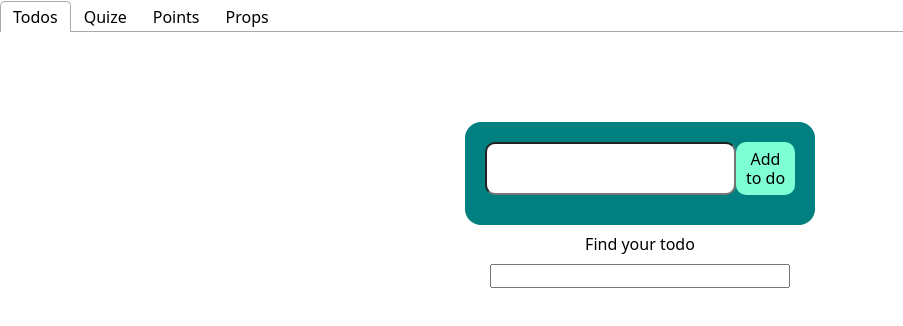
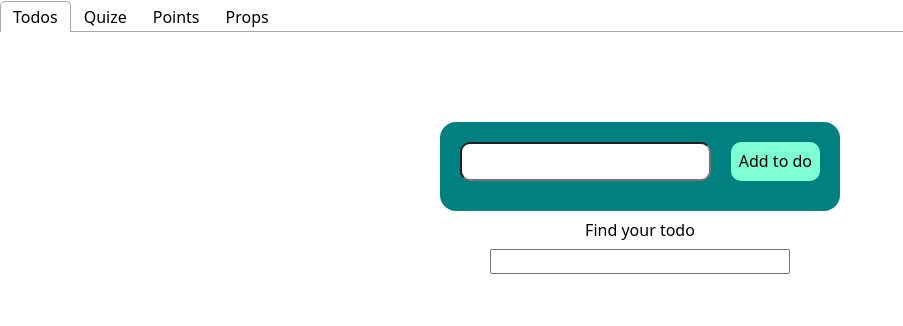
Before and after one commit to dimahutsol/react-bc-73, a React (Vite) app: page / in a window 1280 px wide. Shown: the top 326 px of the page, without its empty margins (0-903 px from the left). Built offline with nearby package versions, Linux system fonts and the light colour scheme.

Commit message:
UpdateFormEdit

```diff
--- a/src/components/TodosForm/ChangeTodoForm.jsx
+++ b/src/components/TodosForm/ChangeTodoForm.jsx
@@ -1,15 +1,9 @@
 import { ErrorMessage, Field, Form, Formik } from "formik";
-import * as Yup from "yup";
+
 import s from "./TodosForn.module.css";
+import { validationSchema } from "helpers/validationSchema";
 
-const validationSchema = Yup.object().shape({
-  text: Yup.string()
-    .min(2, "Too Short!")
-    .max(10, "Too Long!")
-    .required("Required"),
-});
-
-export const ChangeTodoForm = ({ onSubmit, text }) => {
+export const ChangeTodoForm = ({ onSubmit, text, cancelUpdate }) => {
   const handleSubmit = (value, options) => {
     onSubmit(value.text);
     options.resetForm();
@@ -23,7 +17,10 @@ export const ChangeTodoForm = ({ onSubmit, text }) => {
       <Form className={s.form}>
         <div className={s.box}>
           <Field name="text" type="text" />
-          <button type="submit"> Change to do</button>
+          <button type="submit"> Change</button>
+          <button type="button" onClick={cancelUpdate}>
+            Cancel
+          </button>
         </div>
         <ErrorMessage name="text" component="span" />
       </Form>
--- a/src/components/TodosForm/TodosForm.jsx
+++ b/src/components/TodosForm/TodosForm.jsx
@@ -1,17 +1,11 @@
-import { ErrorMessage, Field, Form, Formik } from 'formik';
-import * as Yup from 'yup';
-import s from './TodosForn.module.css';
+import { ErrorMessage, Field, Form, Formik } from "formik";
+
+import s from "./TodosForn.module.css";
+import { validationSchema } from "helpers/validationSchema";
 
 const initialValues = {
-  text: '',
+  text: "",
 };
-
-const validationSchema = Yup.object().shape({
-  text: Yup.string()
-    .min(2, 'Too Short!')
-    .max(10, 'Too Long!')
-    .required('Required'),
-});
 
 export const TodosForm = ({ onSubmit }) => {
   const handleSubmit = (value, options) => {
--- a/src/components/TodosForm/TodosForn.module.css
+++ b/src/components/TodosForm/TodosForn.module.css
@@ -1,6 +1,6 @@
 .form {
   padding: 20px;
-  width: 350px;
+  width: 400px;
   background-color: teal;
   margin: 0 auto;
   border-radius: 16px;
--- /dev/null
+++ b/src/helpers/validationSchema.js
@@ -0,0 +1,8 @@
+import * as Yup from "yup";
+
+export const validationSchema = Yup.object().shape({
+  text: Yup.string()
+    .min(2, "Too Short!")
+    .max(25, "Too Long!")
+    .required("Required"),
+});
--- a/src/tabs/Todos/Todos.jsx
+++ b/src/tabs/Todos/Todos.jsx
@@ -41,12 +41,28 @@ const Todos = () => {
     setIsEditing(true);
     setCurrentTodo(todo);
   };
+  const cancelUpdate = () => {
+    setIsEditing(false);
+    setCurrentTodo({});
+  };
+  const handleUpdateTodo = (text) => {
+    setTodos((prev) =>
+      prev.map((item) =>
+        item.id === currentTodo.id ? { ...item, text } : item
+      )
+    );
+    cancelUpdate();
+  };
 
   return (
     <Section>
       <Container>
         {isEditing ? (
-          <ChangeTodoForm onSubmit={onSubmit} text={currentTodo.text} />
+          <ChangeTodoForm
+            onSubmit={handleUpdateTodo}
+            text={currentTodo.text}
+            cancelUpdate={cancelUpdate}
+          />
         ) : (
           <TodosForm onSubmit={onSubmit} />
         )}
--- a/vite.config.js
+++ b/vite.config.js
@@ -14,6 +14,7 @@ export default defineConfig({
       styles: "/src/styles",
       tabs: "/src/tabs",
       hooks: "/src/hooks",
+      helpers: "/src/helpers",
     },
   },
 });
```
